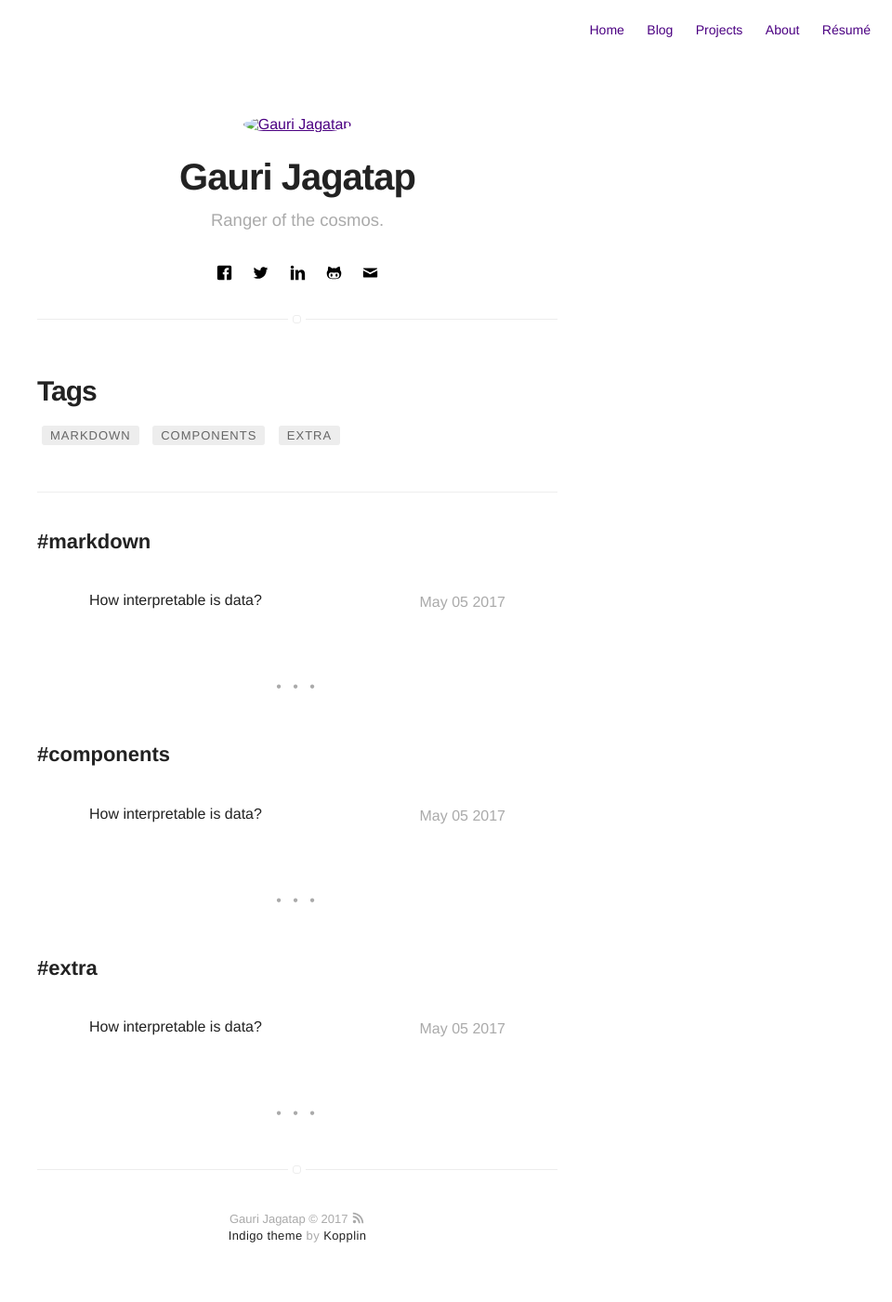
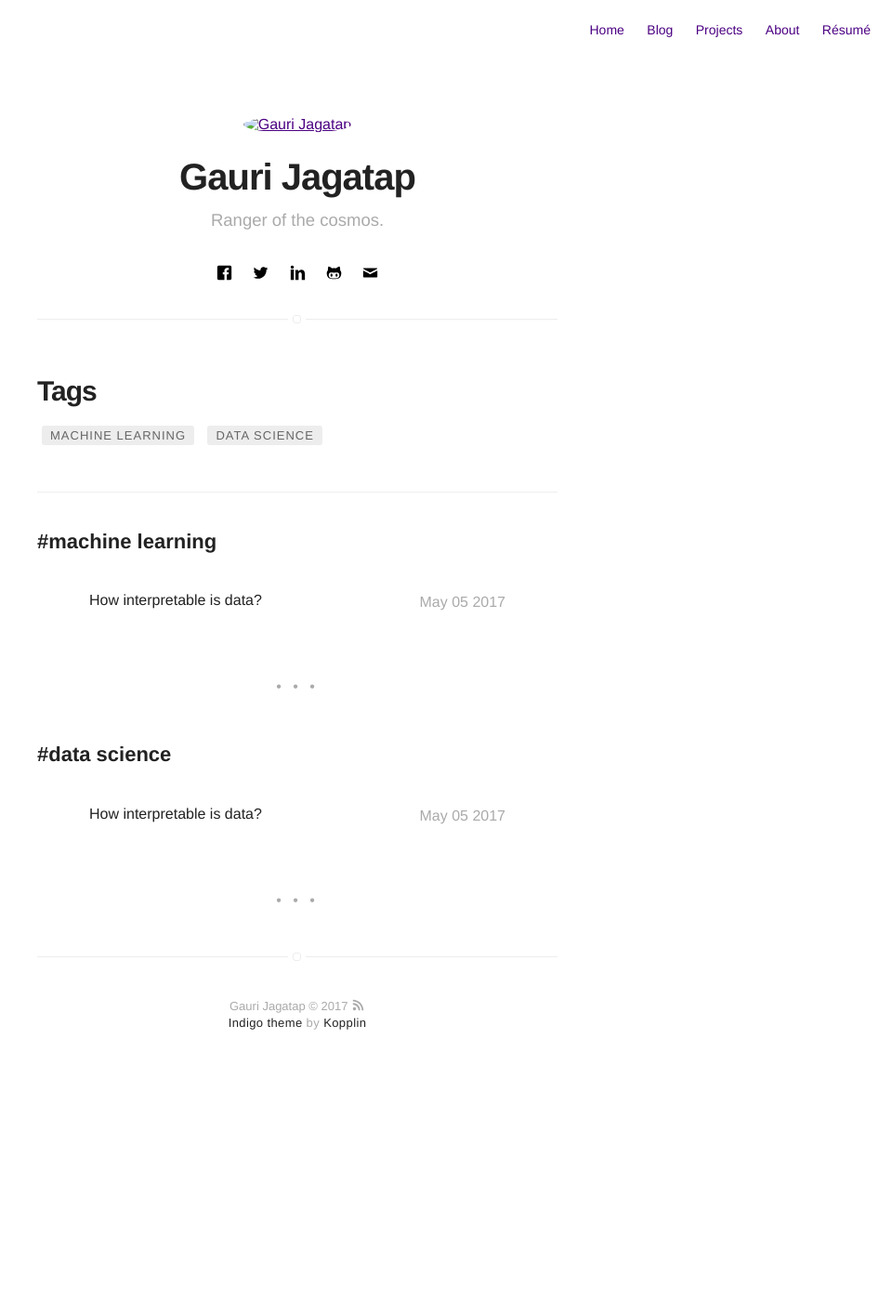
Before and after one commit to GauriJagatap/GauriJagatap.github.io, a Jekyll site: the page built from tags.html, in a window 1280 px wide. Shown: the whole page at 93% size, without its empty margins (320-1280 px from the left). Built offline with Jekyll 4.4.1, drawn with Linux system fonts in a browser that asks for light colours; after the commit the page ends 1172 px from its top, so only the background shows below that.

Commit message:
first blog post

```diff
--- a/_posts/2017-05-05-how-interpretable-is-data.markdown
+++ b/_posts/2017-05-05-how-interpretable-is-data.markdown
@@ -5,11 +5,10 @@ date: 2017-05-05 19:48
 image: /assets/images/markdown.jpg
 headerImage: false
 tag:
-- markdown
-- components
-- extra
+- machine learning
+- data science
 category: blog
-author: jamesfoster
+author: gaurijagatap
 description: Markdown summary with different options
 # jemoji: '<img class="emoji" title=":ramen:" alt=":ramen:" src="https://assets.github.com/images/icons/emoji/unicode/1f35c.png" height="20" width="20" align="absmiddle">'
 ---
```
